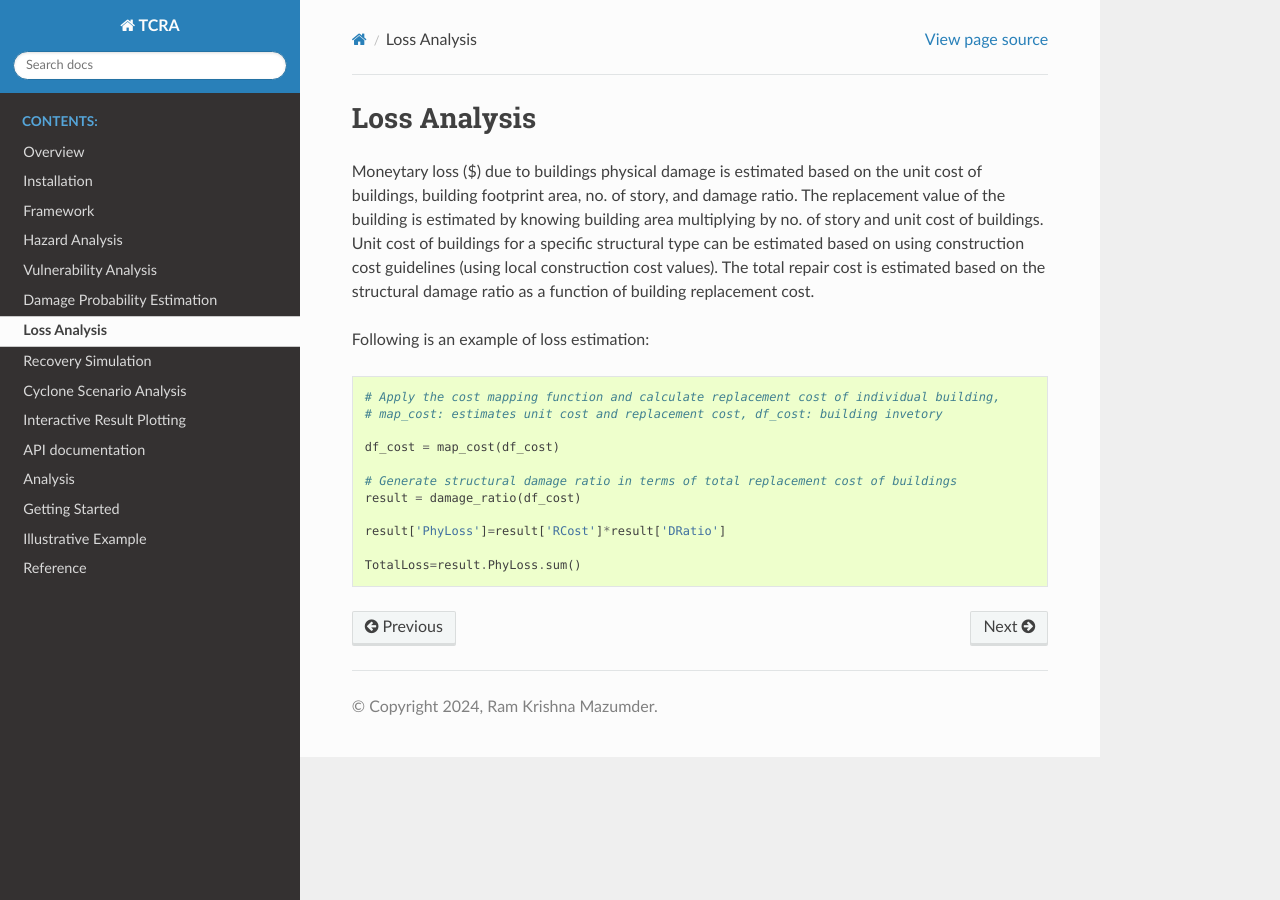
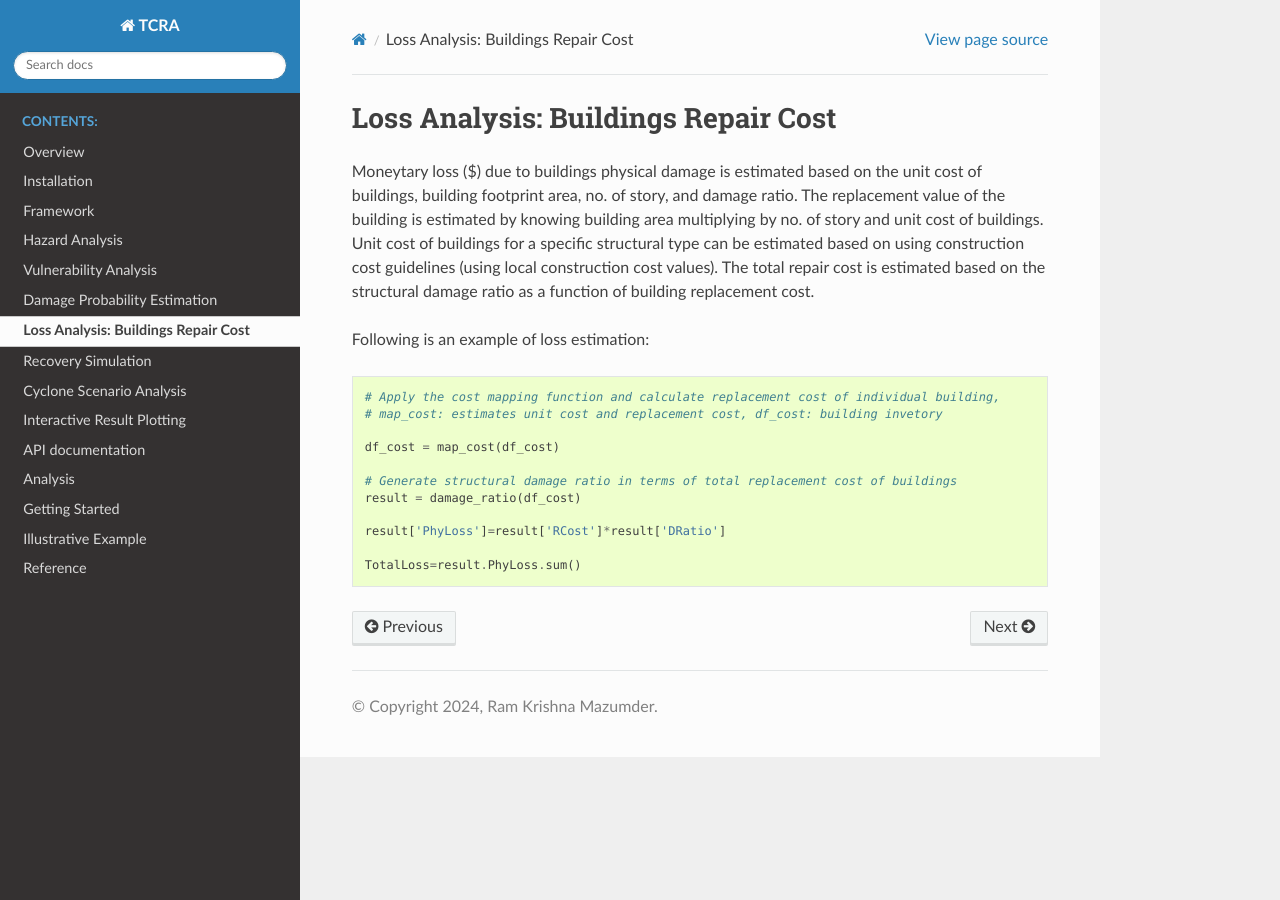
Before and after one commit to rxm562/TCRA, a Sphinx documentation site: the page built from docs/source/lossestimation.rst, in a window 1280 px wide. Built offline with Sphinx 7.4.7 and the Read the Docs theme 2.0.0, drawn with Linux system fonts in a browser that asks for light colours.

Commit message:
Update lossestimation.rst

```diff
--- a/docs/source/lossestimation.rst
+++ b/docs/source/lossestimation.rst
@@ -2,7 +2,7 @@
 
     \newpage
 
-Loss Analysis
+Loss Analysis: Buildings Repair Cost
 ======================================
 Moneytary loss ($) due to buildings physical damage is estimated based on the unit cost of buildings, building footprint area, no. of story, and damage ratio. The replacement value of the building is estimated by knowing building area multiplying by no. of story and unit cost of buildings. Unit cost of buildings for a specific structural type can be estimated based on using construction cost guidelines (using local construction cost values). The total repair cost is estimated based on the structural damage ratio as a function of building replacement cost.
 
```
